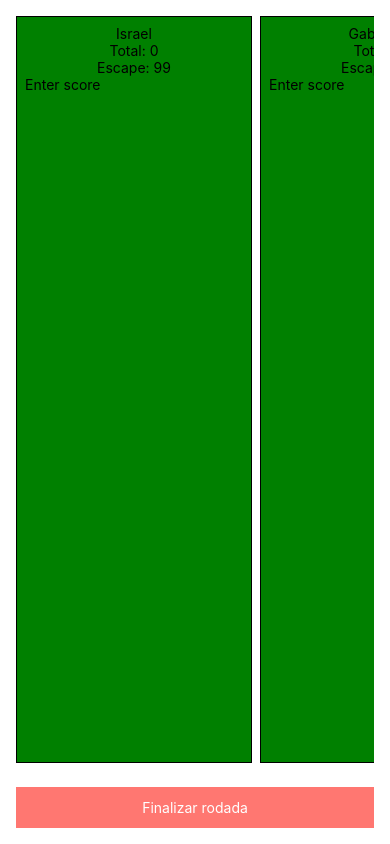
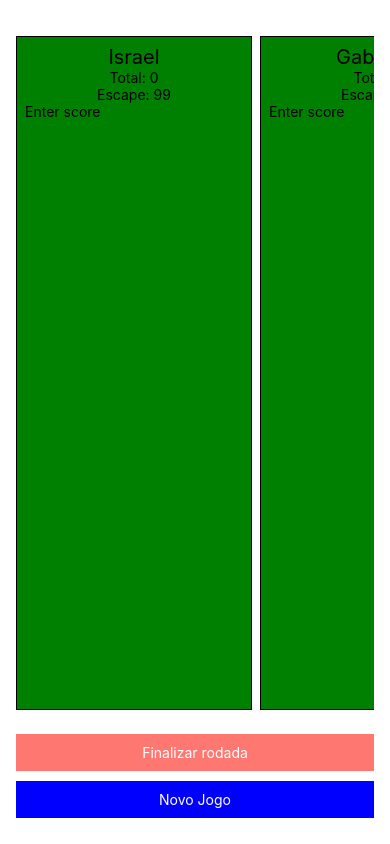
Before and after one commit to israeltduarte/pontinho-mobile, a React Native app: screen / in a window 390 px wide. Built offline with nearby package versions, Linux system fonts and the light colour scheme.

Commit message:
refactor buttons

```diff
--- a/App.js
+++ b/App.js
@@ -13,6 +13,20 @@ const App = () => {
   const [players, setPlayers] = useState(data.players);
   const [canSubmit, setCanSubmit] = useState(false);
   const [scores, setScores] = useState({});
+
+  const restartGame = () => {
+    console.log("restartGame");
+    players.forEach((player) => {
+      player.isPlaying = true;
+      player.points = [];
+      player.total = 0;
+      player.scape = 99;
+      player.hasExploded = false;
+      player.hasExplodedWith = 0;
+      player.isBackWith = 0;
+    });
+    console.log(players);
+  };
 
   const submitScores = () => {
     if (checkIfRoundCanBeFinished()) {
@@ -150,6 +164,7 @@ const App = () => {
     playersRow: {
       flexDirection: "row",
       marginBottom: 16,
+      marginTop: 20,
     },
     playerContainer: {
       flex: 1,
@@ -158,10 +173,19 @@ const App = () => {
       marginRight: 8,
       alignItems: "center",
     },
-    finishButton: {
-      padding: 6,
+
+    button: {
       alignItems: "center",
+      padding: 10,
+      marginBottom: 10,
+    },
+
+    finishRoundButton: {
       color: "white",
+    },
+    restartRoundButton: {
+      color: "white",
+      backgroundColor: "blue",
     },
     activeBtn: {
       backgroundColor: "#E61003",
@@ -169,6 +193,7 @@ const App = () => {
     inactiveBtn: {
       backgroundColor: "#FF7771",
     },
+
     playerInfo: {
       padding: 8,
       marginBottom: 8,
@@ -188,6 +213,9 @@ const App = () => {
     },
     notPlaying: {
       backgroundColor: "red",
+    },
+    playerTitle: {
+      fontSize: 20,
     },
   });
 
@@ -210,15 +238,7 @@ const App = () => {
                   : styles.notPlaying,
               ]}
             >
-              <Text>{player.name}</Text>
-              {/* <Text>{player.isPlaying ? "Jogando" : "Eliminado"}</Text> */}
-              {/* <Text>{player.hasExploded ? "Estourou" : "Não estourou"}</Text> */}
-              {/* {player.hasExploded && (
-                <View>
-                  <Text>Estourou com: {player.hasExplodedWith}</Text>
-                  <Text>Voltou com: {player.isBackWith}</Text>
-                </View>
-              )} */}
+              <Text style={styles.playerTitle}>{player.name}</Text>
               <Text>Total: {player.total}</Text>
               <Text>Escape: {player.scape}</Text>
               {player.points.map((point, index) => (
@@ -238,13 +258,19 @@ const App = () => {
       </ScrollView>
       <TouchableOpacity
         style={[
-          styles.finishButton,
+          styles.button,
           canSubmit ? styles.activeBtn : styles.inactiveBtn,
         ]}
         onPress={submitScores}
         disabled={!canSubmit}
       >
-        <Text style={styles.finishButton}>Finalizar rodada</Text>
+        <Text style={styles.finishRoundButton}>Finalizar rodada</Text>
+      </TouchableOpacity>
+      <TouchableOpacity
+        style={[styles.button, styles.restartRoundButton]}
+        onPress={restartGame()}
+      >
+        <Text style={styles.restartRoundButton}>Novo Jogo</Text>
       </TouchableOpacity>
     </View>
   );
--- a/package.json
+++ b/package.json
@@ -12,7 +12,8 @@
     "expo": "~49.0.8",
     "expo-status-bar": "~1.6.0",
     "react": "18.2.0",
-    "react-native": "0.72.4"
+    "react-native": "0.72.4",
+    "react-native-restart": "^0.0.27"
   },
   "devDependencies": {
     "@babel/core": "^7.20.0",
```
Also changed, not shown: 1 other file (tests, documents, lock files or other folders).
